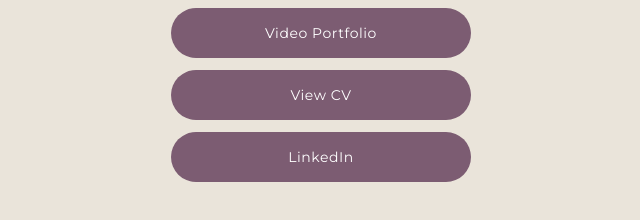
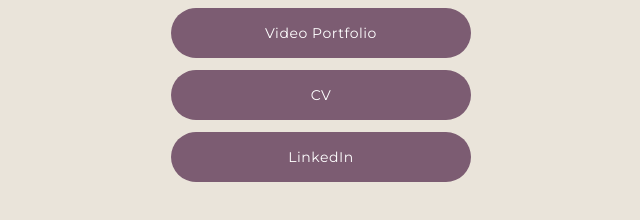
Before and after one commit to ladachka/landingpage, a plain HTML site: page index.html in a window 1280 px wide. Shown: the part 644-864 px from the top of the page, 319-959 px from the left. Drawn offline with Linux system fonts and the light colour scheme.

Commit message:
Shorten CV link text in index.html

```diff
--- a/index.html
+++ b/index.html
@@ -148,7 +148,7 @@
     <div class="buttons">
       <a class="btn" href="Lada_Tatarkina_Portfolio.pdf" target="_blank" rel="noopener">UX/UI Portfolio</a>
          <a class="btn" href="https://ladachka.github.io/video-portfolio/" target="_blank" rel="noopener">Video Portfolio</a>
-      <a class="btn" href="Lada_Tatarkina_CV.pdf" target="_blank" rel="noopener">View CV</a>
+      <a class="btn" href="Lada_Tatarkina_CV.pdf" target="_blank" rel="noopener">CV</a>
       <a class="btn" href="https://www.linkedin.com/in/lada-tatarkina-447020209" target="_blank" rel="noopener">LinkedIn</a>
     </div>
   </div>
```
